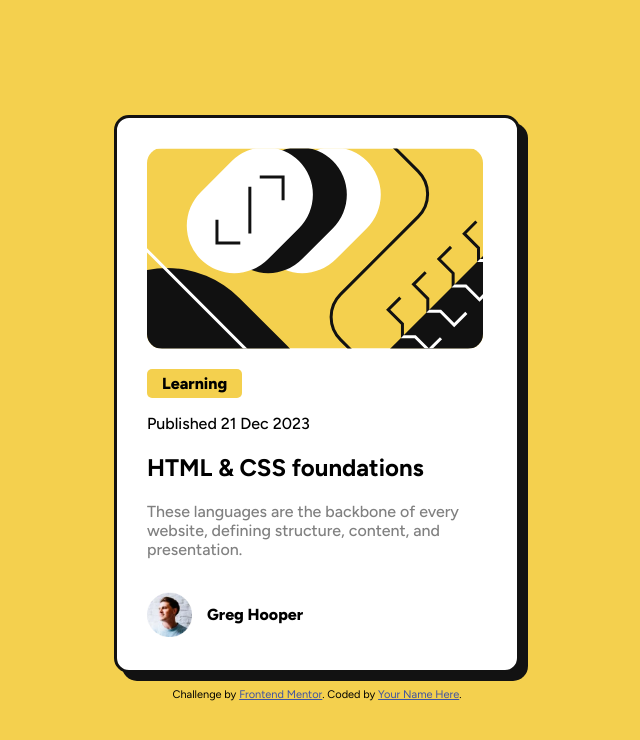
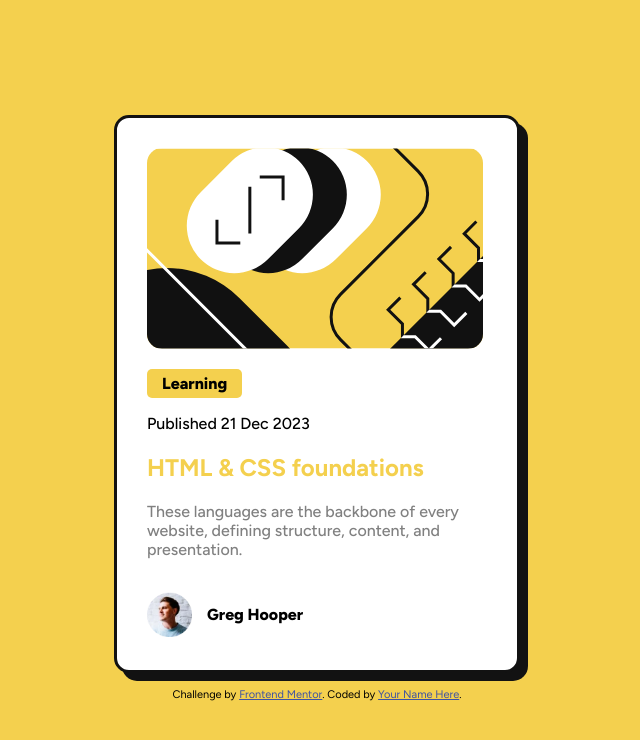
Before and after one commit to Hasban-Fardani/frontendmentor-blog-preview-card, a plain HTML site: page index.html in a window 1280 px wide. In both pictures the pointer is over the element "HTML & CSS foundations". Shown: the whole page, without its empty margins (331-971 px from the left). Drawn offline with Linux system fonts and the light colour scheme.

Commit message:
feat: onhover effect

```diff
--- a/assets/style.css
+++ b/assets/style.css
@@ -38,6 +38,10 @@ p {
     border-radius: 15px;
 }
 
+.card-title:hover {
+    color: var(--color-yellow);
+}
+
 .card-badge {
     background-color: var(--color-yellow);
     width: fit-content;
```
